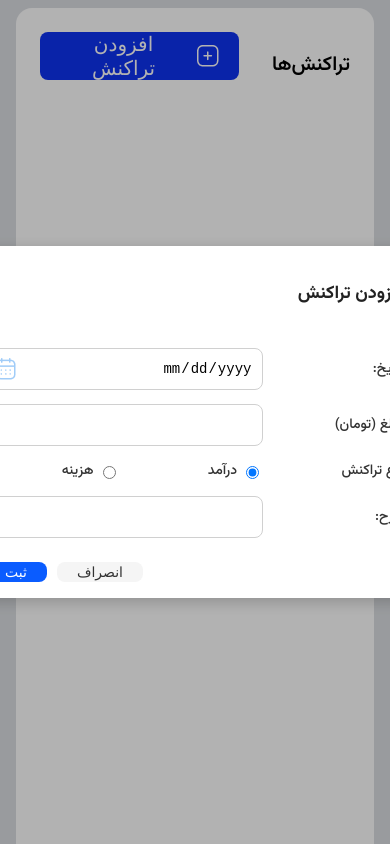
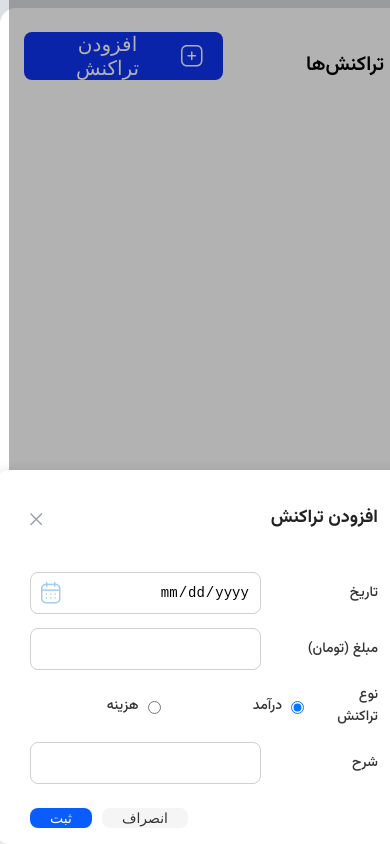
Before and after one commit to snoou/react-internship-project, a React (Vite) app: page / in a window 390 px wide. Both pictures are taken after a click on the button "افزودن تراکنش". Shown: the top 844 px of the page. Built offline with nearby package versions, Linux system fonts and the light colour scheme.

Commit message:
rispansiv

```diff
--- a/src/components/AddTransactionForm/AddTransactionForm.css
+++ b/src/components/AddTransactionForm/AddTransactionForm.css
@@ -155,3 +155,14 @@ button[type="button"]:hover {
   height: 100%;
   cursor: pointer;
 }
+
+@media (max-width: 768px) {
+ .modal{
+  width: 348px;
+ }
+
+ .modal-overlay{
+  align-items: end;
+ }
+
+}
--- a/src/components/AddTransactionForm/AddTransactionForm.jsx
+++ b/src/components/AddTransactionForm/AddTransactionForm.jsx
@@ -46,7 +46,7 @@ const AddTransactionForm = ({ onClose, onSubmit }) => {
           {error && <p className="error">{error}</p>}
 
           <div className="row">
-            <label>تاریخ:</label>
+            <label>تاریخ</label>
             <input type="date" className="custom-date-input" value={date || ""} onChange={(e) => setDate(e.target.value)} />
           </div>
 
@@ -82,7 +82,7 @@ const AddTransactionForm = ({ onClose, onSubmit }) => {
           </div>
 
           <div className="row">
-            <label>شرح:</label>
+            <label>شرح</label>
             <input
               type="text"
               value={description}
--- a/src/components/TransactionTable/TransactionTable.css
+++ b/src/components/TransactionTable/TransactionTable.css
@@ -1,6 +1,5 @@
 .size {
     font-family: "Vazirmatn", sans-serif;
-
     padding: 24px;
     max-width: 768px;
     margin: auto;
@@ -86,6 +85,11 @@
 }
 
 @media (max-width: 768px) {
+    .size{
+        width: 360px;
+    }
+
+
     .title {
         display: none;
     }
@@ -99,8 +103,7 @@
         background-color: #FAFAFB;
         border-radius: 8px;
         border-bottom: none;
-        width: 300px;
-
+        width: 322px;
         grid-template-columns: 1fr;
         grid-template-rows: auto auto;
 
```
